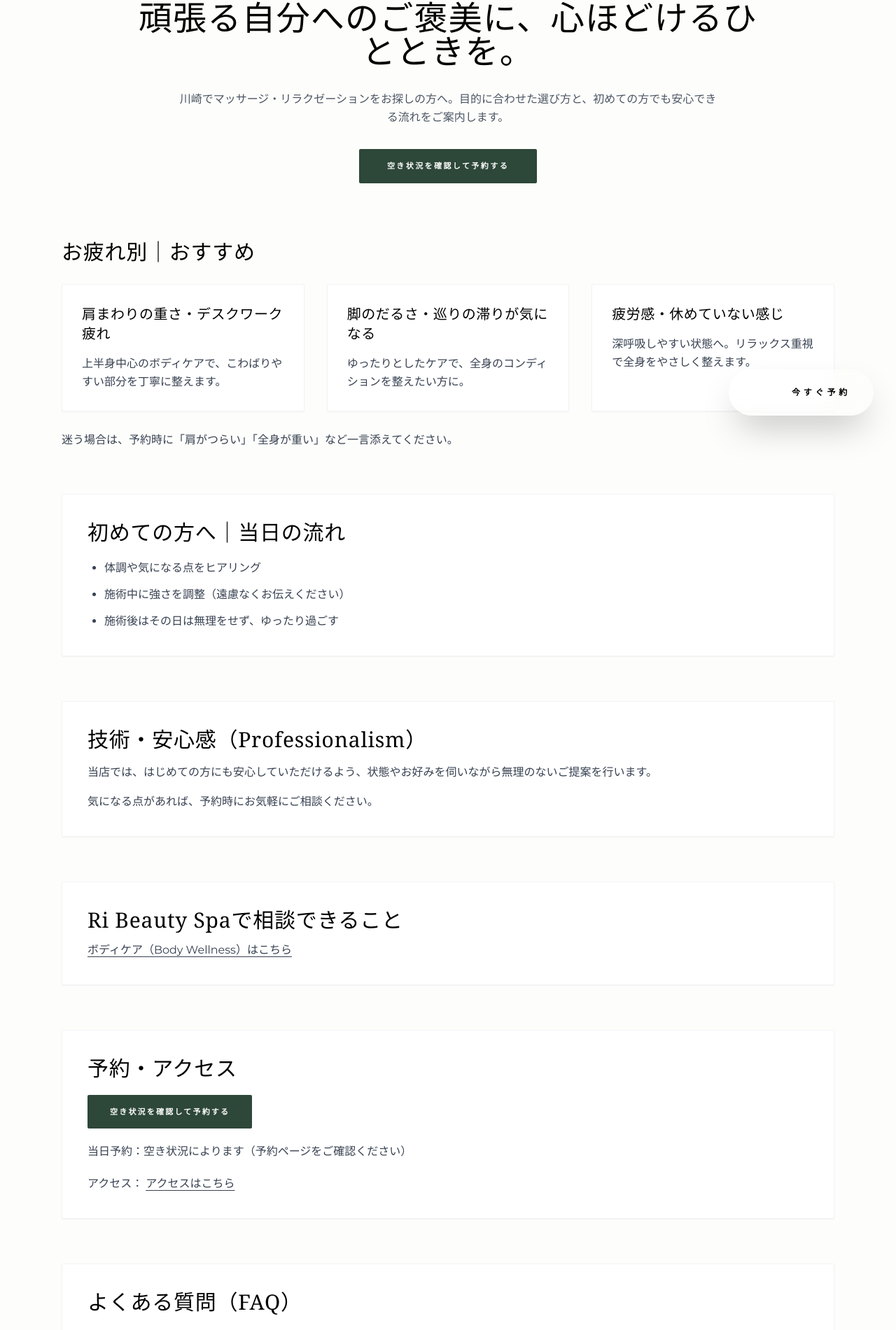
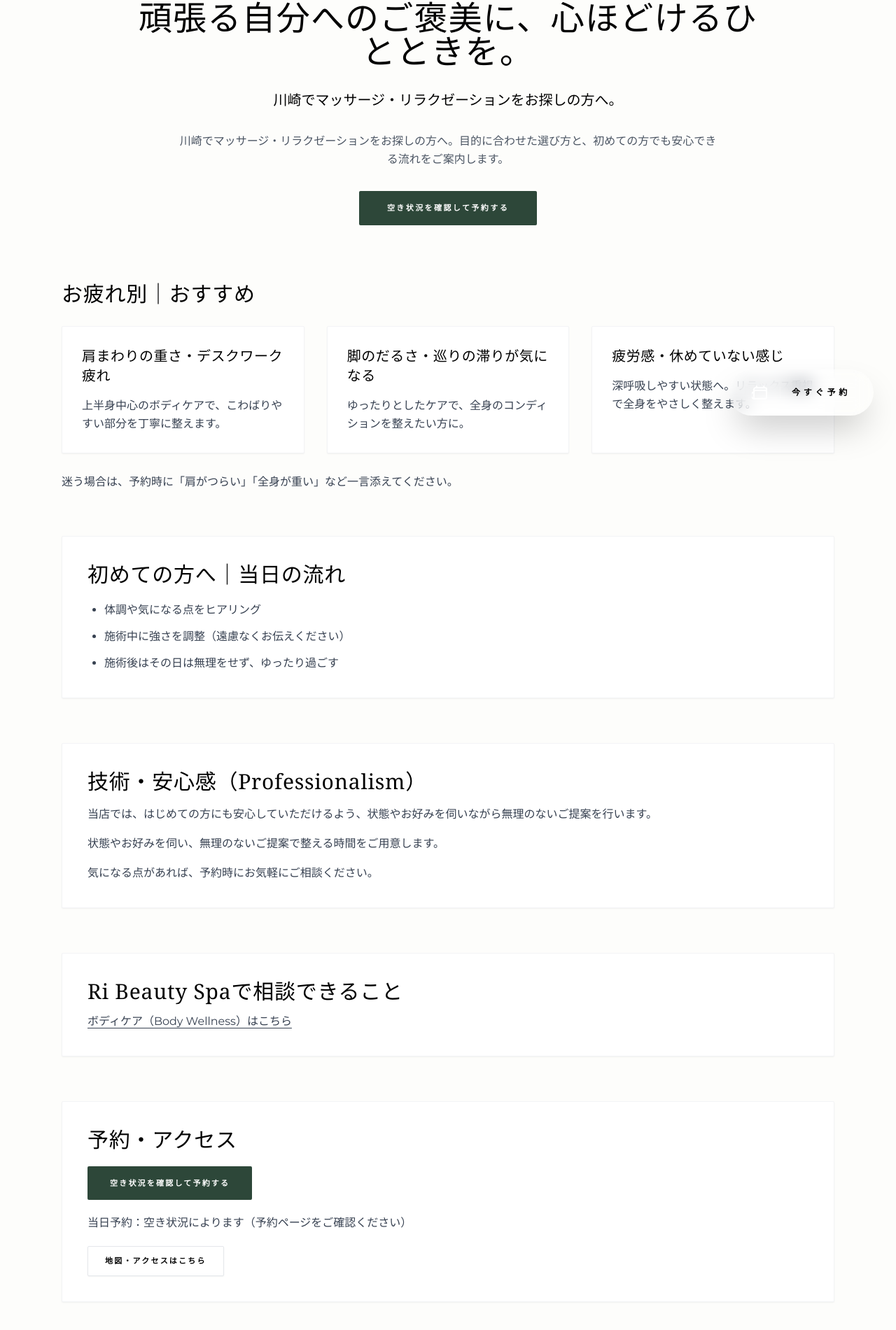
Before and after one commit to Nakamura2101/ri-beauty-spa, a React (Vite) app: page /kawasaki-massage in a window 1280 px wide. Shown: the part 174-2075 px from the top of the page at 70% size. Built offline with nearby package versions, Linux system fonts and the light colour scheme.

Commit message:
Polish kawasaki landing copy + CTA consistency + access link

```diff
--- a/src/pages/KawasakiMassagePage.tsx
+++ b/src/pages/KawasakiMassagePage.tsx
@@ -25,11 +25,11 @@ export const KawasakiMassagePage: React.FC = () => {
             telephone: '[PHONE]',
             address: {
               '@type': 'PostalAddress',
-              streetAddress: '[ADDRESS_STREET]',
-              addressLocality: '[ADDRESS_LOCALITY]',
-              addressRegion: '[ADDRESS_REGION]',
-              postalCode: '[ADDRESS_POSTAL_CODE]',
-              addressCountry: '[ADDRESS_COUNTRY]',
+              streetAddress: '南幸町2-10-12-101',
+              addressLocality: '川崎市幸区',
+              addressRegion: '神奈川県',
+              postalCode: '212-0016',
+              addressCountry: 'JP',
             },
             geo: {
               '@type': 'GeoCoordinates',
@@ -92,6 +92,9 @@ export const KawasakiMassagePage: React.FC = () => {
             <h1 className="text-3xl md:text-5xl font-serif leading-tight tracking-wide max-w-4xl mx-auto">
               頑張る自分へのご褒美に、心ほどけるひとときを。
             </h1>
+            <p className="text-lg md:text-xl text-spa-deep/85 leading-relaxed max-w-3xl mx-auto text-center">
+              川崎でマッサージ・リラクゼーションをお探しの方へ。
+            </p>
             <p className="text-gray-600 leading-relaxed max-w-3xl mx-auto text-justify md:text-center">
               川崎でマッサージ・リラクゼーションをお探しの方へ。目的に合わせた選び方と、初めての方でも安心できる流れをご案内します。
             </p>
@@ -142,6 +145,9 @@ export const KawasakiMassagePage: React.FC = () => {
                 当店では、はじめての方にも安心していただけるよう、状態やお好みを伺いながら無理のないご提案を行います。
               </p>
               <p className="text-gray-700 leading-relaxed">
+                状態やお好みを伺い、無理のないご提案で整える時間をご用意します。
+              </p>
+              <p className="text-gray-700 leading-relaxed">
                 気になる点があれば、予約時にお気軽にご相談ください。
               </p>
             </section>
@@ -166,12 +172,12 @@ export const KawasakiMassagePage: React.FC = () => {
                 空き状況を確認して予約する
               </a>
               <p className="text-gray-700 leading-relaxed">当日予約：空き状況によります（予約ページをご確認ください）</p>
-              <p className="text-gray-700 leading-relaxed">
-                アクセス：
-                <Link to="/access/" className="underline underline-offset-4 hover:opacity-70 ml-1">
-                  アクセスはこちら
-                </Link>
-              </p>
+              <Link
+                to="/access/"
+                className="inline-block px-6 py-3 bg-white border border-gray-200 shadow-sm rounded-sm text-[11px] uppercase tracking-[0.2em] font-bold text-black hover:text-spa-green hover:border-spa-green transition-all"
+              >
+                地図・アクセスはこちら
+              </Link>
             </section>
 
             <section className="bg-white border border-gray-100 shadow-sm rounded-sm p-7 md:p-9 space-y-5">
```
